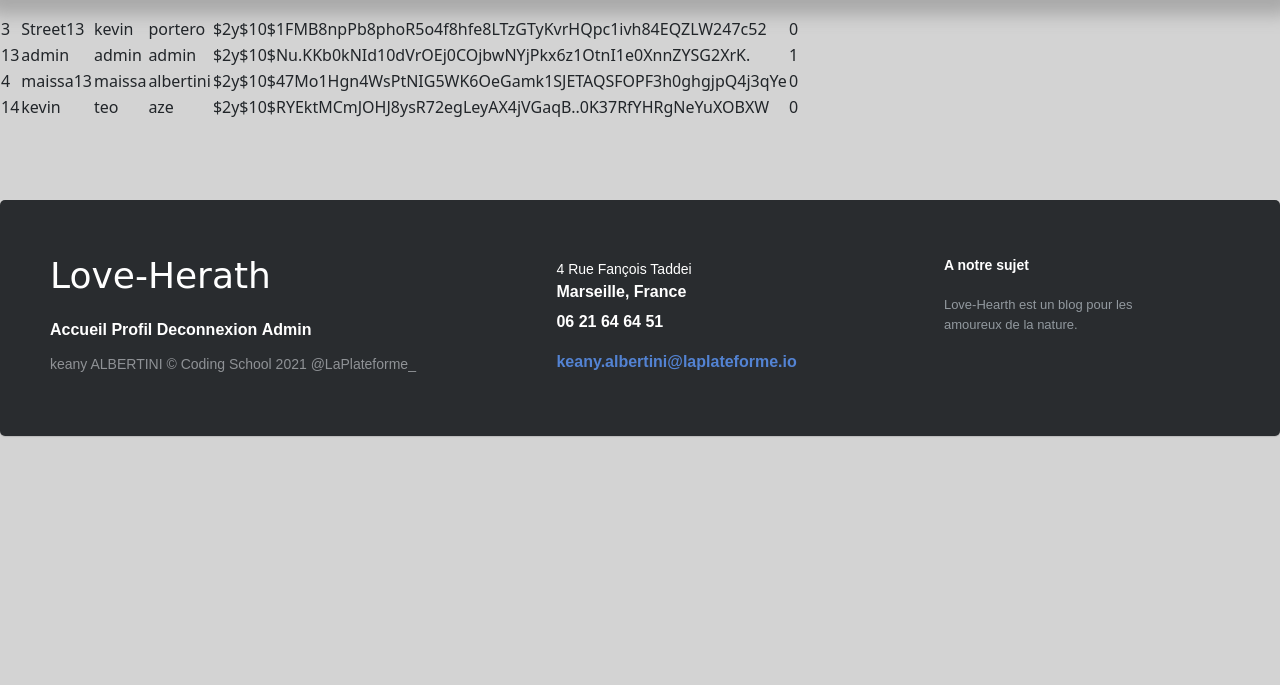
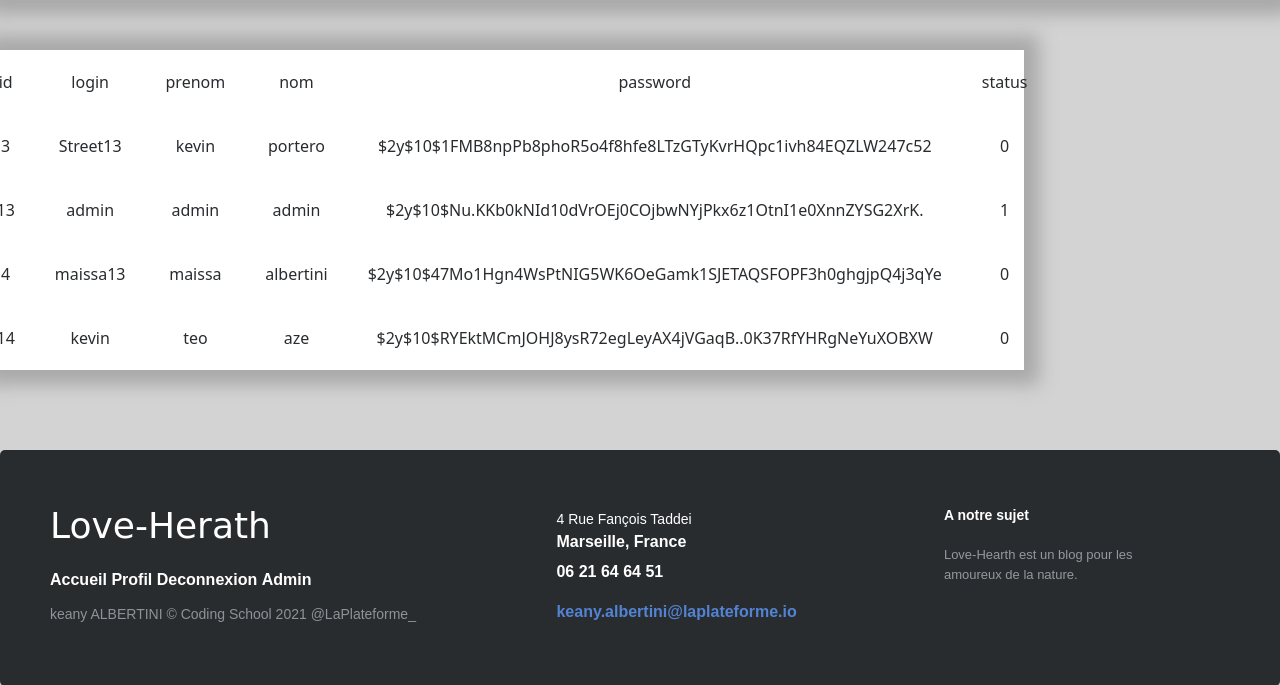
Before and after one commit to keany-albertini/module-connexion, a PHP site: page /admin.php in a window 1280 px wide. Shown: the part 63-748 px from the top of the page. Run offline with PHP 8.4, Linux system fonts and the light colour scheme; a user stored in the database is signed in; data comes from the database, SQL or seed files in the repository; both versions use the stored data as it was after the commit; data that the repository does not hold is empty; some web fonts are replaced.

Commit message:
ajout du fichier sql mise en forme de la page admin quelque corrections

```diff
--- a/admin.php
+++ b/admin.php
@@ -1,7 +1,10 @@
 <!-- Cette page possède un formulaire permettant à l’utilisateur de modifier ses
 informations. Ce formulaire est par défaut pré-rempli avec les informations
 qui sont actuellement stockées en base de données. -->
-<?php session_start(); ?>
+<?php
+session_start();
+$title = "admin";
+ ?>
 <!DOCTYPE html>
 <html lang="fr">
 	<?php require_once("templates/head.php"); ?>
@@ -11,23 +14,39 @@ qui sont actuellement stockées en base de données. -->
 
 		require_once('pdo.php');
 
-			if(isset($_SESSION['admin']) && $_SESSION['admin']==true)
+			//  ajouter "status" dans la base de donnée sous forme de "0" et "1" si une personne a le status 1 alors elle a acces a la page (admin.php)
+
+			if(isset($_SESSION['status']) && $_SESSION['status'] == '1')
 			{
 
     			$db 	   = mysqli_connect('localhost', 'root', '', 'moduleconnexion');
     			$sql 	   = "SELECT * FROM `utilisateurs`";
     			$query 	   = mysqli_query($db, $sql);
     			$resultall = mysqli_fetch_all($query);
-    echo "<table>";
-    foreach($resultall as $key=>$values){
+    			echo "<table>
+    						<tr>
+    							<td>id</td>
+    							<td>login</td>
+    							<td>prenom</td>
+    							<td>nom</td>
+    							<td>password</td>
+    							<td>status</td>
+
+    						</tr>";
+
+    			foreach($resultall as $key=>$values)
+    			{
         			echo "<tr>";
-        foreach($values as $key=>$value){
+        			foreach($values as $key=>$value)
+        			{
             			echo "<td>".$value."</td>";
         			}
         			echo "</tr>";
    				}
    				echo "</table>";
-}else{
+			}else
+			{
+				$_SESSION['error'] = "vous devez etre admin pour acceder a cette page";
     			header("Location: index.php");
 			}
 
--- a/index.php
+++ b/index.php
@@ -10,7 +10,13 @@
 	<body class="body-accueil">
 		<?php require_once("templates/header.php") ?>
 		<main class="'container">
+
 			<h1 class="h1-accueil">LOVE-HEARTH</h1>
+			<?php
+			if (isset($_SESSION['error']))
+			{
+				echo "<p class=\"error-2\">" .   $_SESSION['error'] . "</p>";
+			} ?>
 			<article class="article-accueil">
 				<h3>Bienvenue amoureux de la nature !</h3>
 				<p>Ici, vous pourrez <strong> voyager, découvrir,</strong> sans même bouger de chez vous.<br>
--- a/profil.php
+++ b/profil.php
@@ -102,7 +102,7 @@ qui sont actuellement stockées en base de données. --><?php
 		<main class='container'>
 
 			<form class="formulaire" action="" method="post">
-				<h3>Mdifiez vos informations !</h3>
+				<h3>Modifiez vos infos !</h3>
 				<label for="login">Login:</label>
 				<input type="text" name="login" id="login"
 					value='<?=$login?>' /> <br />
--- a/styles/style.css
+++ b/styles/style.css
@@ -347,9 +347,36 @@ footer
 
 .success
 {
-  width: 50%;
+  width: 100%;
   padding: 1em;
-  background-color: rgb(14, 224, 14);
+  background-color: darkgreen;
   border-radius: 10px;
   color: white;
 }
+.error-2
+{
+    text-align: center;
+  padding: 1em;
+  background-color: darkred;
+  border-radius: 10px;
+  color: white;
+  margin-top: 10px;
+}
+
+/* TABLE PAGE ADMIN*/
+
+table{
+    margin-top: 50px;
+    margin-bottom: 50px;
+    box-shadow: 0px 0px 17px 15px #a9a9a9;
+    width: 80%;
+    background-color: white;
+    color: #292c2f;
+    display: flex;
+    justify-content: center;
+    text-align: center;
+    border: 2px red;
+}
+td{
+    padding: 20px;
+}
--- a/templates/header.php
+++ b/templates/header.php
@@ -21,7 +21,7 @@
 				?>
 			<li itemprop="itemListElement" itemscope itemtype="http://schema.org/ListItem">
 				<?php
-					if(isset($_SESSION['admin']))
+					if(isset($_SESSION['status']) == '1')
 						echo "<a itemprop=\"item\" href=\"admin.php\"><span itemprop=\"name\">Admin</span></a><meta itemprop=\"position\" content=\"3\" /></li>" ;
 				?>
 			</li>
```
Also changed, not shown: moduleconnexion.sql (+54 -2 lines). Lines whose indentation alone changed are shown as unchanged.
